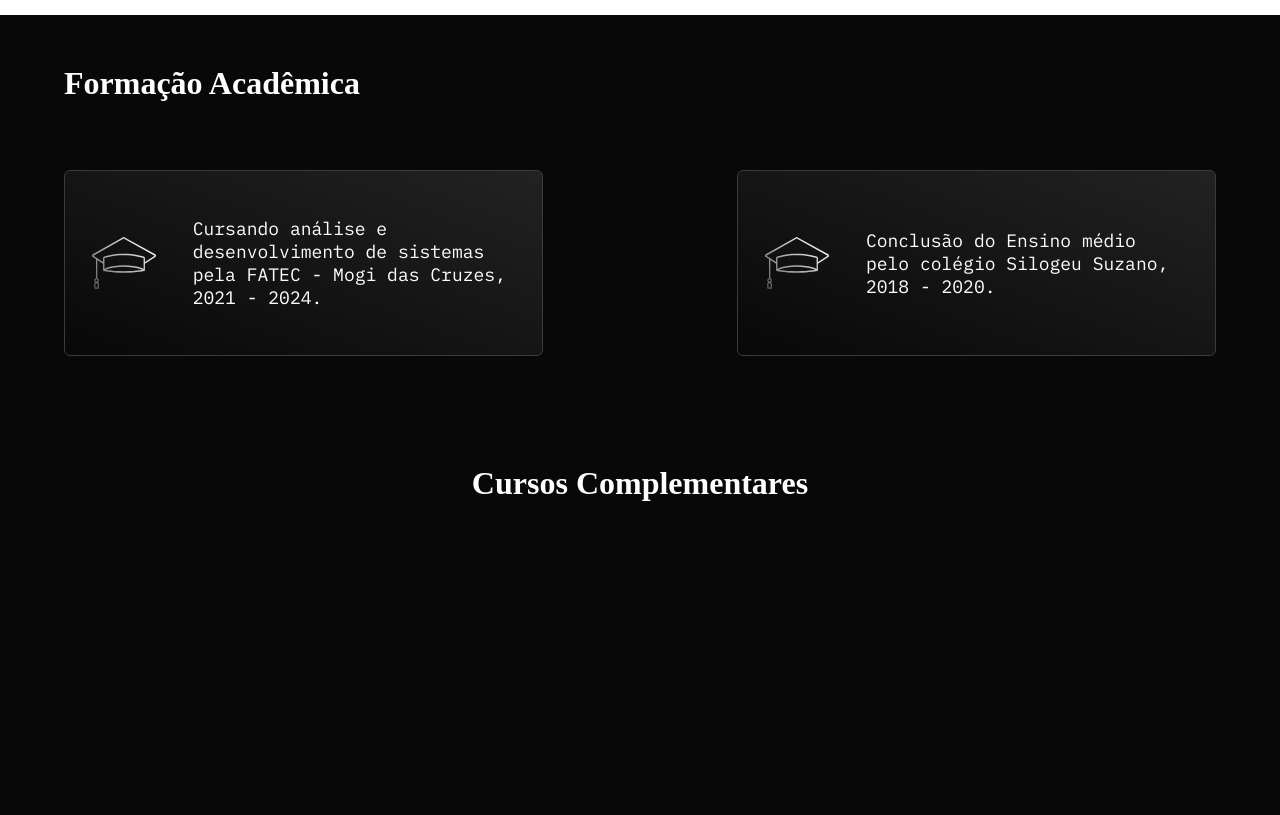
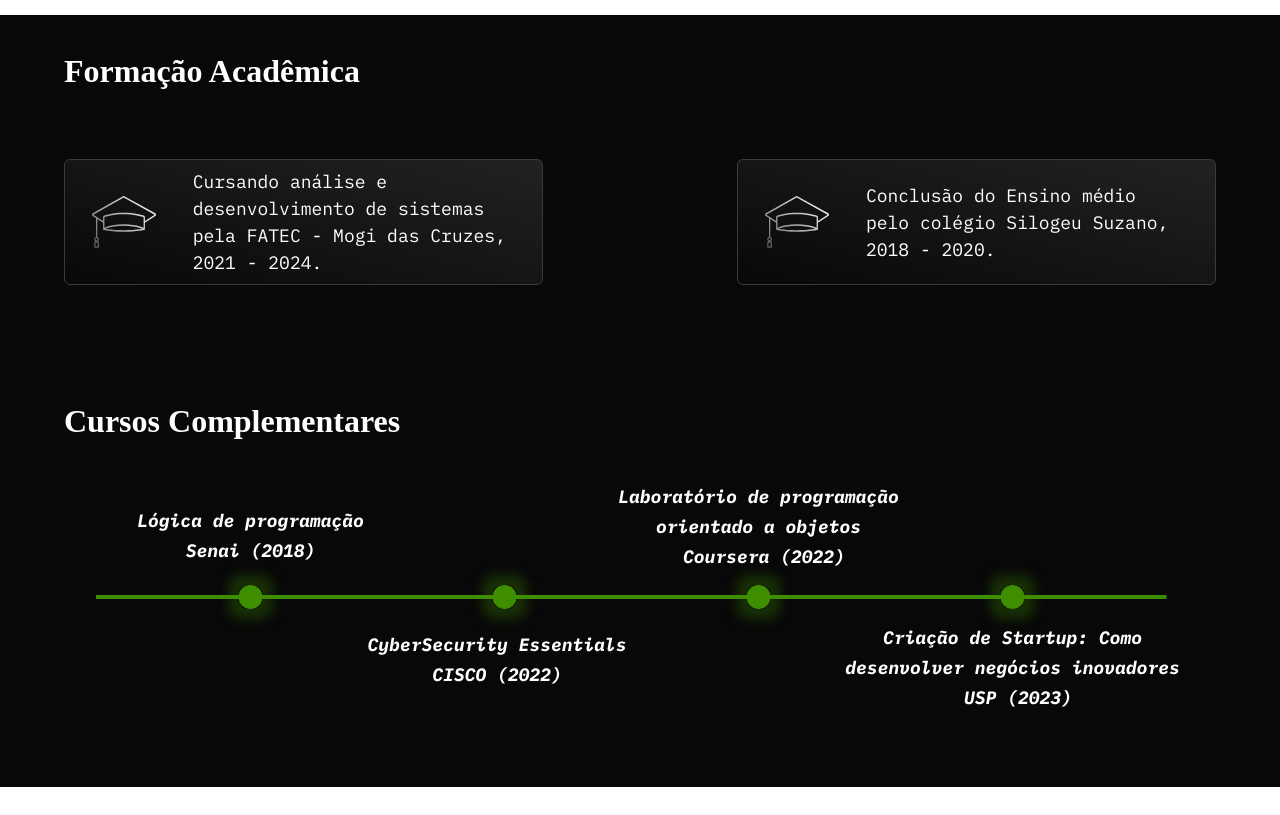
Before and after one commit to nathan-kos/portfolio, an Angular app: page /home in a window 1280 px wide. Shown: the part 1480-2295 px from the top of the page. After the commit the page ends 2267 px from the top, so only its background shows below. Built offline with nearby package versions, Linux system fonts and the light colour scheme.

Commit message:
feat: studies css adjustments and timeline

```diff
--- a/src/app/components/resources/studies/studies.component.css
+++ b/src/app/components/resources/studies/studies.component.css
@@ -4,7 +4,6 @@
   align-items: center;
   justify-content: space-around;
 
-  height: 100vh;
   background-color: var(--preto);
   color: var(--branco);
 }
@@ -13,7 +12,6 @@
   display: flex;
   flex-direction: column;
 
-  height: 45%;
   width: 90%;
   padding: 1rem;
 }
@@ -23,8 +21,9 @@
 
   align-items: center;
   justify-content: space-between;
+  align-items: stretch; /* Uniformiza alturas */
 
-  height: 100%;
+  margin-top: 3rem;
 }
 
 .card{
@@ -35,7 +34,7 @@
 
   background: linear-gradient(to top right, var(--preto), var(--preto-medio));
   width: 40%;
-  height: 60%;
+  min-height: 60%;
 
   padding: 0.5rem;
 
@@ -47,8 +46,18 @@
   font-family: var(--mono);
   font-size: large;
   max-width: 70%;
+  line-height: 1.5;
 }
 
 .courses{
-  height: 45%;
+  width: 90%;
+  margin-top: 5rem;
+  margin-bottom: 5rem;
 }
+
+.timeline{
+  margin-top: 3rem;
+  display: flex;
+  justify-content: center;
+  align-items: center;
+}
--- a/src/app/components/resources/studies/studies.component.html
+++ b/src/app/components/resources/studies/studies.component.html
@@ -17,5 +17,8 @@
   <div class="courses">
     <h1>Cursos Complementares</h1>
     <!-- time line -->
+    <div class="timeline">
+      <img src="../../../../assets/imgs/timeline.svg" alt="Icone de estudos">
+    </div>
   </div>
 </div>
```
